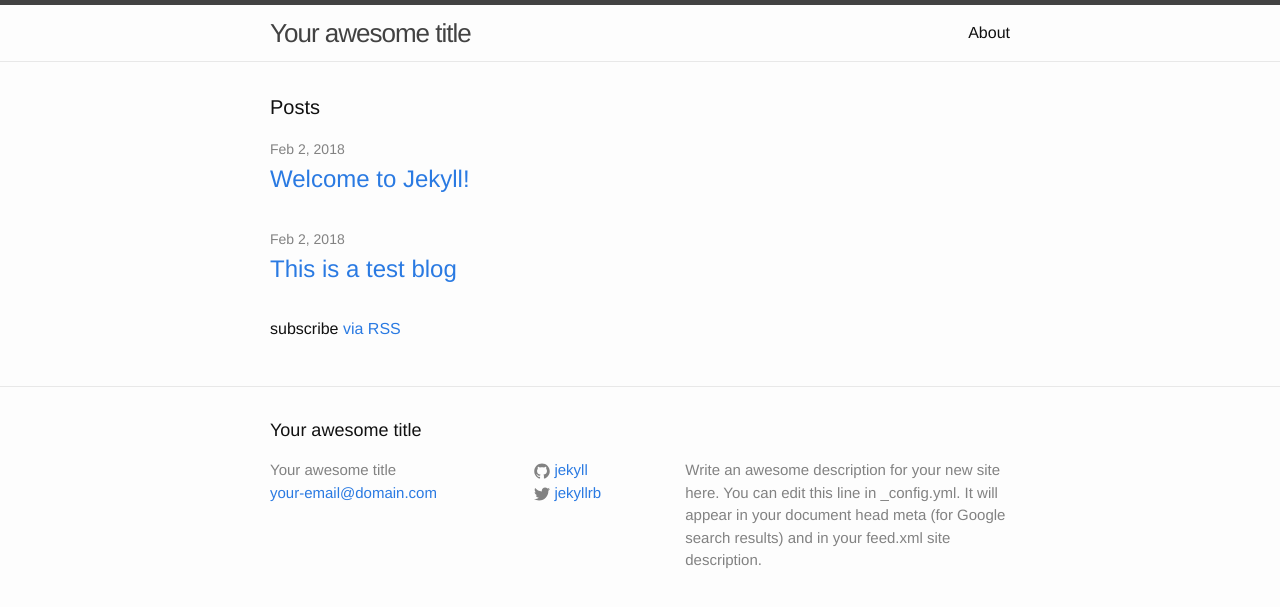
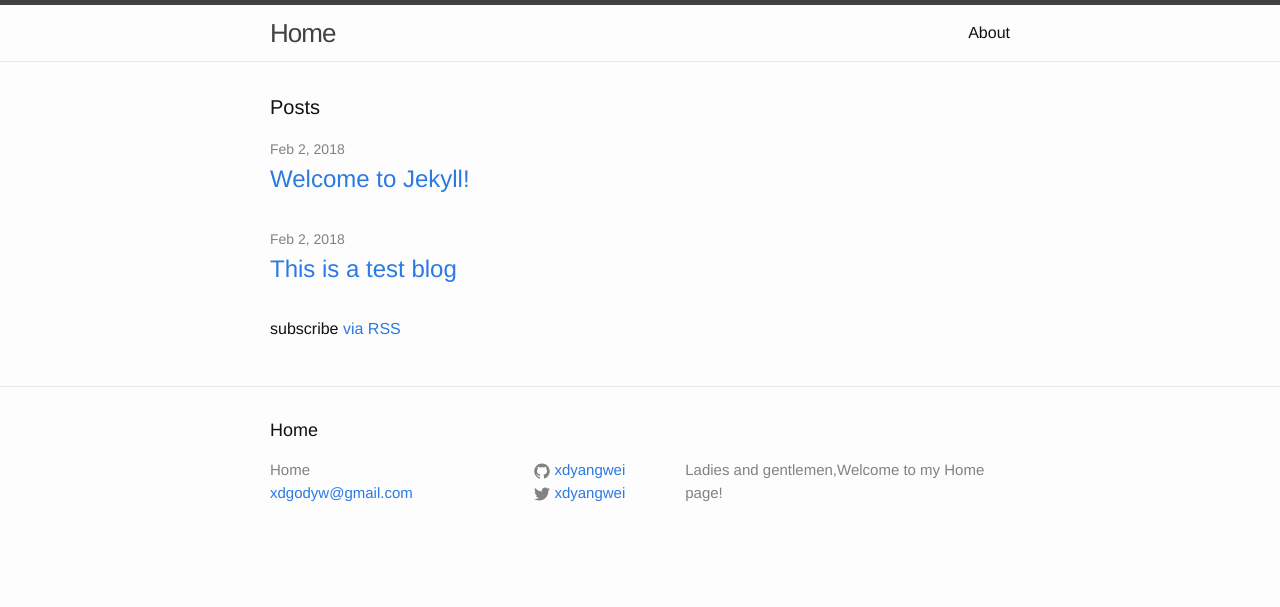
Before and after one commit to xdyangwei/xdyangwei.github.io, a Jekyll site: the page built from index.html, in a window 1280 px wide. Shown: the top 607 px of the page. Built offline with Jekyll 4.4.1, drawn with Linux system fonts in a browser that asks for light colours.

Commit message:
introduction

```diff
--- a/_config.yml
+++ b/_config.yml
@@ -6,16 +6,14 @@
 # 'jekyll serve'. If you change this file, please restart the server process.
 
 # Site settings
-title: Your awesome title
-email: your-email@domain.com
+title: Home
+email: xdgodyw@gmail.com
 description: > # this means to ignore newlines until "baseurl:"
-  Write an awesome description for your new site here. You can edit this
-  line in _config.yml. It will appear in your document head meta (for
-  Google search results) and in your feed.xml site description.
+  Ladies and gentlemen,Welcome to my Home page!
 baseurl: "" # the subpath of your site, e.g. /blog
 url: "http://yourdomain.com" # the base hostname & protocol for your site
-twitter_username: jekyllrb
-github_username:  jekyll
+twitter_username: xdyangwei
+github_username:  xdyangwei
 
 # Build settings
 markdown: kramdown
```
Also changed, not shown: 5 other files.
